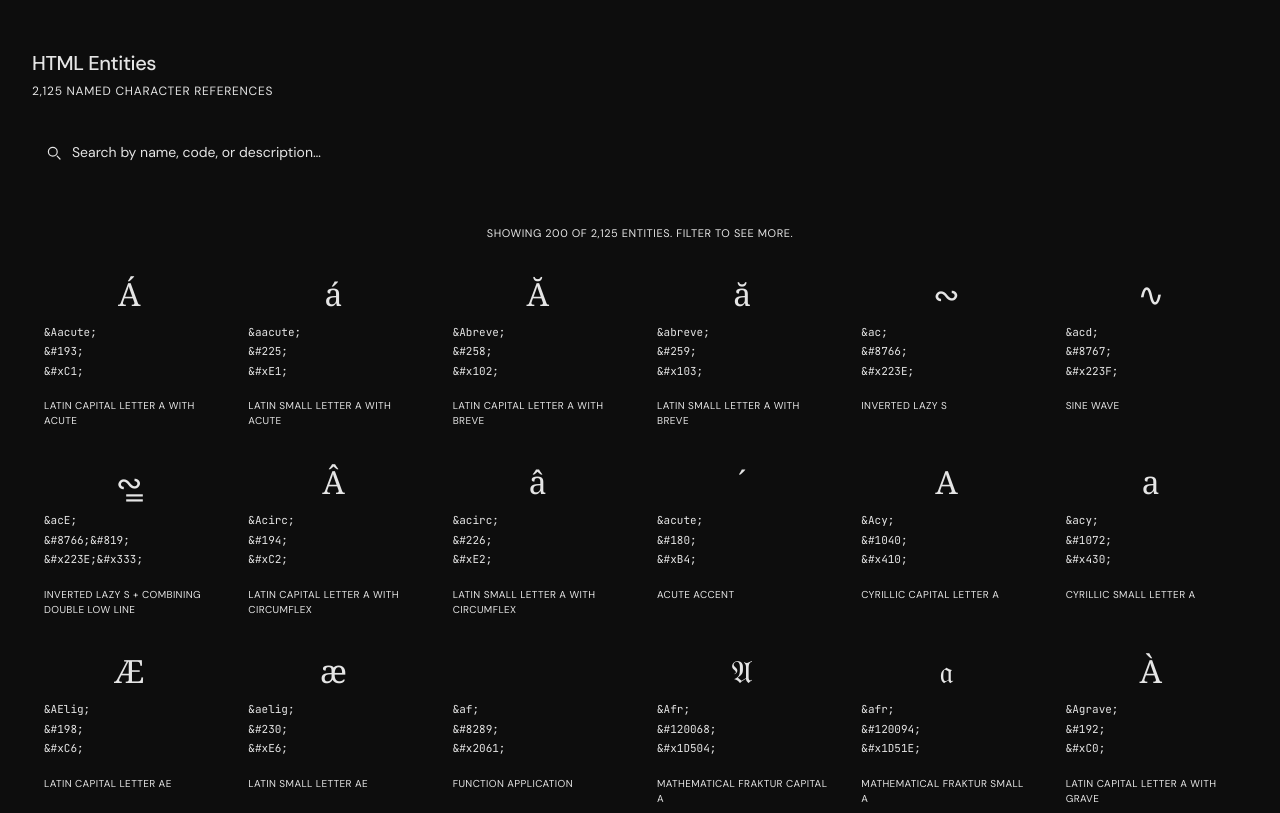
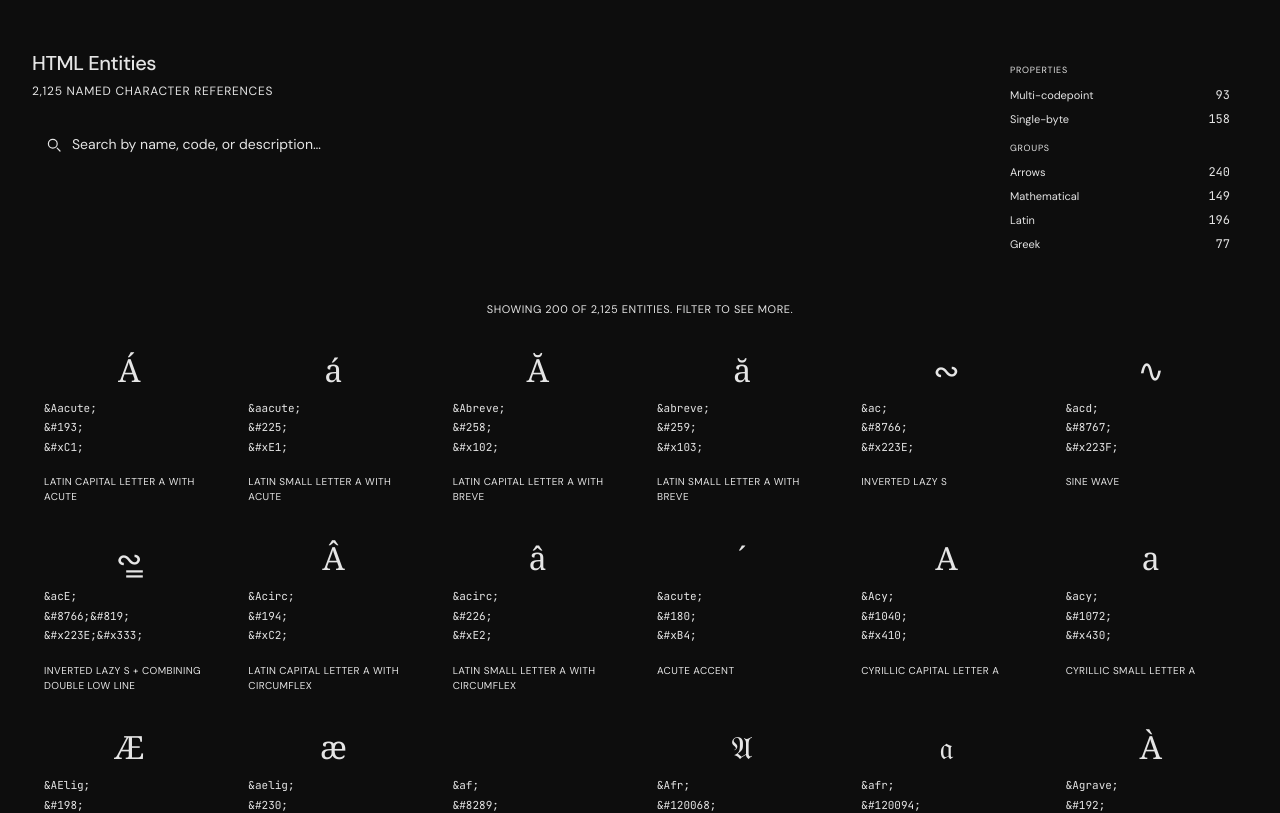
Before and after one commit to Karl-Horning/html-entities-reference, a React (Vite) app: page / in a window 1280 px wide. Shown: the top 813 px of the page. Built offline with nearby package versions, Linux system fonts and the light colour scheme.

Commit message:
feat: add stats panel to balance search bar

```diff
--- a/src/App.module.css
+++ b/src/App.module.css
@@ -10,8 +10,37 @@
   }
 }
 
+.top {
+  margin-bottom: 2rem;
+}
+
+@media (min-width: 1024px) {
+  .top {
+    display: flex;
+    align-items: flex-start;
+    gap: 2.5rem;
+  }
+}
+
+.topMain {
+  flex: 1;
+  min-width: 0;
+}
+
+.topAside {
+  display: none;
+}
+
+@media (min-width: 1024px) {
+  .topAside {
+    display: block;
+    flex-shrink: 0;
+    width: 16rem;
+  }
+}
+
 .header {
-  margin-bottom: 2rem;
+  margin-bottom: 1.5rem;
 }
 
 .title {
--- a/src/App.tsx
+++ b/src/App.tsx
@@ -2,6 +2,7 @@ import { useState, useMemo } from "react";
 import { useEntities } from "./hooks/useEntities";
 import { filterEntities } from "./utils/filterEntities";
 import { SearchInput } from "./components/SearchInput/SearchInput";
+import { StatsPanel } from "./components/StatsPanel/StatsPanel";
 import { EntityGrid } from "./components/EntityGrid/EntityGrid";
 import styles from "./App.module.css";
 
@@ -17,6 +18,8 @@ function App() {
 
   return (
     <div className={styles.app}>
+      <div className={styles.top}>
+        <div className={styles.topMain}>
           <header className={styles.header}>
             <h1 className={styles.title}>HTML Entities</h1>
             <p className={styles.subtitle}>
@@ -25,6 +28,19 @@ function App() {
                 : "Named character references"}
             </p>
           </header>
+          {!loading && !error && (
+            <SearchInput
+              value={query}
+              onChange={setQuery}
+              resultCount={filteredEntities.length}
+              totalCount={entities.length}
+            />
+          )}
+        </div>
+        <aside className={styles.topAside} aria-label="Dataset statistics">
+          {!loading && !error && <StatsPanel entities={entities} />}
+        </aside>
+      </div>
       <main>
         {loading && (
           <p className={styles.status} aria-live="polite">
@@ -37,15 +53,7 @@ function App() {
           </p>
         )}
         {!loading && !error && (
-          <>
-            <SearchInput
-              value={query}
-              onChange={setQuery}
-              resultCount={filteredEntities.length}
-              totalCount={entities.length}
-            />
           <EntityGrid entities={filteredEntities} query={query} />
-          </>
         )}
       </main>
     </div>
--- /dev/null
+++ b/src/components/StatsPanel/StatsPanel.module.css
@@ -0,0 +1,46 @@
+.panel {
+  background-color: var(--color-canvas);
+  border: 1px solid var(--color-border);
+  border-radius: 6px;
+  padding: 1rem 1.125rem;
+}
+
+.sectionLabel {
+  margin: 0 0 0.5rem;
+  font-size: 0.5625rem;
+  text-transform: uppercase;
+  letter-spacing: 0.08em;
+  color: var(--color-text-muted);
+}
+
+.list {
+  margin: 0;
+  padding: 0;
+  display: flex;
+  flex-direction: column;
+  gap: 0.375rem;
+}
+
+.row {
+  display: flex;
+  justify-content: space-between;
+  align-items: baseline;
+  gap: 1rem;
+}
+
+.term {
+  font-size: 0.6875rem;
+  color: var(--color-text-secondary);
+}
+
+.value {
+  margin: 0;
+  font-family: var(--font-mono);
+  font-size: 0.75rem;
+  color: var(--color-text-primary);
+}
+
+.divider {
+  margin: 0.875rem 0;
+  border-top: 1px solid var(--color-border-subtle);
+}
--- /dev/null
+++ b/src/components/StatsPanel/StatsPanel.tsx
@@ -0,0 +1,68 @@
+import { useMemo } from "react";
+import type { Entity } from "../../types/entity";
+import { filterEntities } from "../../utils/filterEntities";
+import styles from "./StatsPanel.module.css";
+
+interface StatsPanelProps {
+  /** The full, unfiltered entity list used to compute dataset statistics. */
+  entities: Entity[];
+}
+
+/**
+ * Displays fixed statistics about the HTML entities dataset.
+ *
+ * Intended as a supplementary panel; hidden on mobile and tablet via CSS.
+ * Statistics are derived from the entity list and recomputed only when it changes.
+ */
+export function StatsPanel({ entities }: StatsPanelProps) {
+  const properties = useMemo(
+    () => [
+      {
+        label: "Multi-codepoint",
+        value: entities.filter((e) => e.dec.length > 1).length,
+      },
+      {
+        label: "Single-byte",
+        value: entities.filter((e) => e.byte !== null).length,
+      },
+    ],
+    [entities]
+  );
+
+  const groups = useMemo(
+    () => [
+      { label: "Arrows", value: filterEntities(entities, "arrow").length },
+      {
+        label: "Mathematical",
+        value: filterEntities(entities, "mathematical").length,
+      },
+      { label: "Latin", value: filterEntities(entities, "latin").length },
+      { label: "Greek", value: filterEntities(entities, "greek").length },
+    ],
+    [entities]
+  );
+
+  return (
+    <div className={styles.panel}>
+      <p className={styles.sectionLabel}>Properties</p>
+      <dl className={styles.list}>
+        {properties.map(({ label, value }) => (
+          <div key={label} className={styles.row}>
+            <dt className={styles.term}>{label}</dt>
+            <dd className={styles.value}>{value.toLocaleString()}</dd>
+          </div>
+        ))}
+      </dl>
+      <div className={styles.divider} aria-hidden="true" />
+      <p className={styles.sectionLabel}>Groups</p>
+      <dl className={styles.list}>
+        {groups.map(({ label, value }) => (
+          <div key={label} className={styles.row}>
+            <dt className={styles.term}>{label}</dt>
+            <dd className={styles.value}>{value.toLocaleString()}</dd>
+          </div>
+        ))}
+      </dl>
+    </div>
+  );
+}
```
Lines whose indentation alone changed are shown as unchanged.
